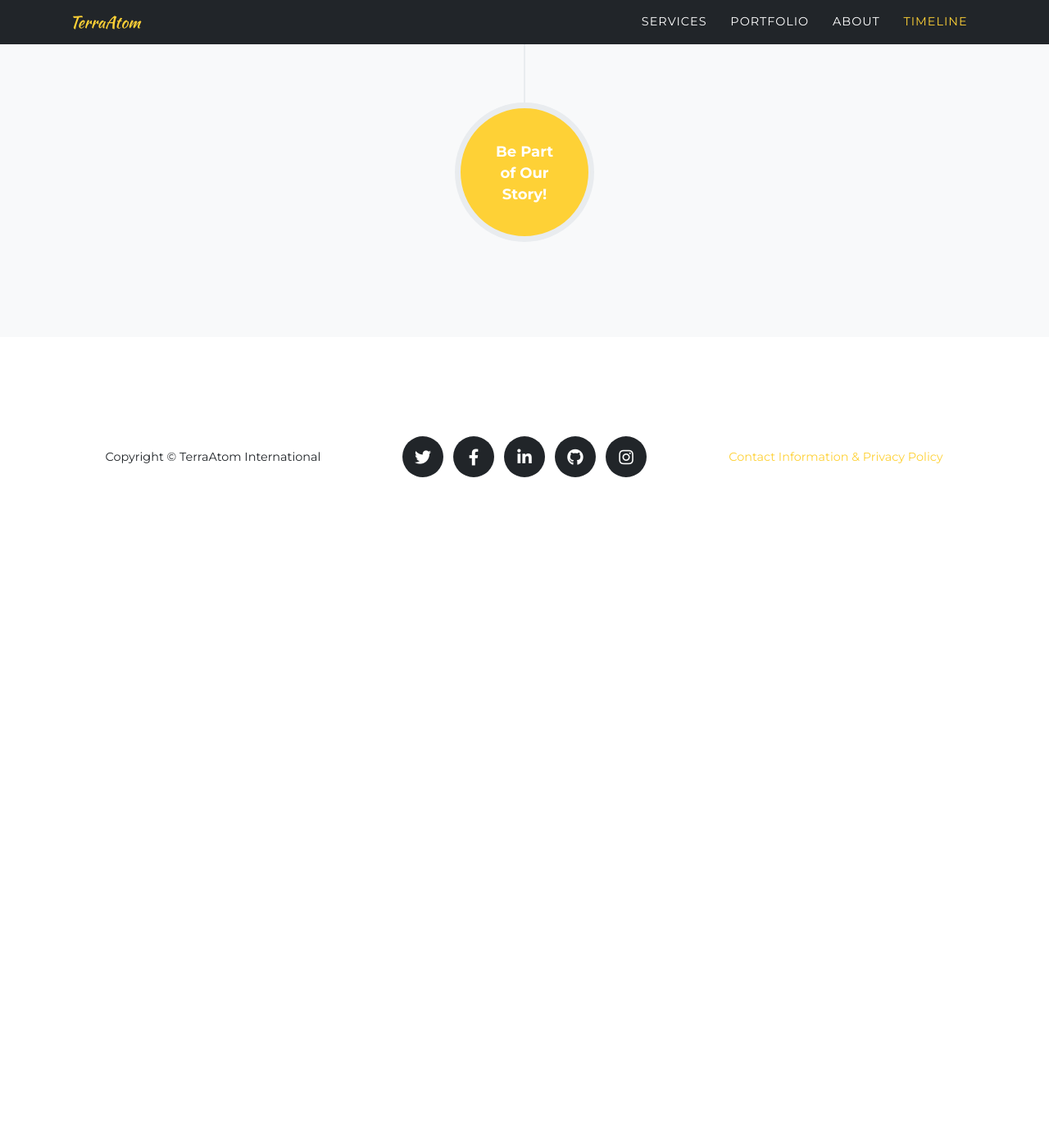
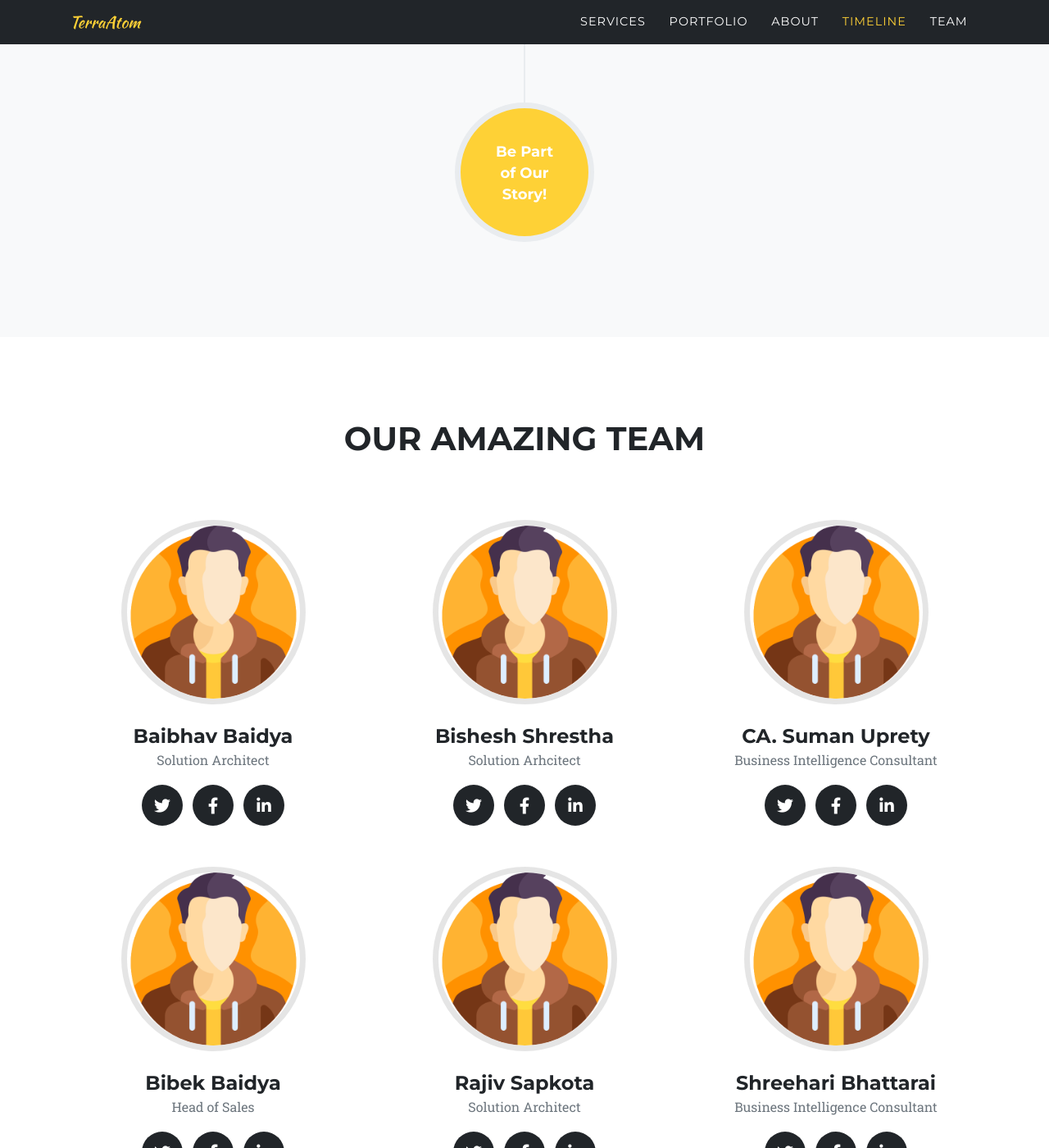
Before and after one commit to terra-atom/terra-atom.github.io, a Jekyll site: the page index.html, which Jekyll copies as it is, in a window 1280 px wide and 1400 px high, scrolled down 4758 px. Shown: the whole window at 82% size. Built offline with Jekyll 4.4.1, drawn with Linux system fonts in a browser that asks for light colours; some web fonts are replaced; before the commit the page ends 5365 px from its top, so only the background shows below that.

Commit message:
Add files via upload

```diff
--- a/Gemfile
+++ b/Gemfile
@@ -9,3 +9,4 @@ gem "github-pages","~>231"
 gem "jekyll-agency", "~> 1.0"
 
 gem "webrick", "~> 1.8"
+ gem 'wdm', '>= 0.1.0'
--- a/_config.yml
+++ b/_config.yml
@@ -1,19 +1,8 @@
-# Welcome to Jekyll!
-#
-# This config file is meant for settings that affect your whole blog, values
-# which you are expected to set up once and rarely edit after that.
-# This file is *NOT* reloaded automatically when you use 'bundle exec jekyll serve'.
-# If you change this file, please restart the server process.
 
-# Site settings
-# are used to personalize your new site. If you look in the HTML files,
-# you will see them accessed via {{ site.title }}, {{ site.email }}, and so on.
-# You can create any custom variable you would like, and they will be accessible
-# in the templates via {{ site.myvariable }}.
 
 theme: jekyll-agency
 
-url    : "" # the base hostname & protocol for your site, e.g. http://example.com
+url: ""
 baseurl: "" # the subpath of your site, e.g. /blog
 
 title      : TerraAtom
@@ -31,6 +20,12 @@ analytics:
 
 collections:
   portfolio:
+    output: true
+    permalink: /portfolio/:path/
+
+sass:
+  sass_dir: _sass
+
 
 markdown: kramdown
 
--- a/index.html
+++ b/index.html
@@ -59,7 +59,7 @@
 
           <li class="nav-item"><a class="nav-link js-scroll-trigger" href="#timeline">Timeline</a></li>
 
-          <!--<!<li class="nav-item"><a class="nav-link js-scroll-trigger" href="#team">Team</a></li>-->
+          <li class="nav-item"><a class="nav-link js-scroll-trigger" href="#team">Team</a></li>
 
 
         </ul>
@@ -712,7 +712,203 @@
 
 <!-- End About -->
 
+<!-- Team -->
 
+<section class="page-section" id="team">
+<div class="container">
+  <div class="row">
+	<div class="col-lg-12 text-center">
+	  <h2 class="section-heading text-uppercase">OUR AMAZING TEAM</h2>
+	  <h3 class="section-subheading text-muted"></h3>
+	</div>
+  </div>
+  <div class="row d-flex justify-content-center">
+
+	<div class="col-sm-4">
+	  <div class="team-member">
+		<img class="mx-auto rounded-circle" src="assets/img/team/2.png" alt="">
+		<h4>Baibhav Baidya</h4>
+		<p class="text-muted">Solution Architect</p>
+		<ul class="list-inline social-buttons">
+
+		  <li class="list-inline-item">
+			<a href="https://twitter.com">
+			  <i class="fab fa-twitter"></i>
+			</a>
+		  </li>
+
+		  <li class="list-inline-item">
+			<a href="https://facebook.com">
+			  <i class="fab fa-facebook-f"></i>
+			</a>
+		  </li>
+
+		  <li class="list-inline-item">
+			<a href="https://linkedin.com">
+			  <i class="fab fa-linkedin-in"></i>
+			</a>
+		  </li>
+
+		</ul>
+	  </div>
+	</div>
+
+	<div class="col-sm-4">
+	  <div class="team-member">
+		<img class="mx-auto rounded-circle" src="assets/img/team/2.png" alt="">
+		<h4>Bishesh Shrestha</h4>
+		<p class="text-muted">Solution Arhcitect</p>
+		<ul class="list-inline social-buttons">
+
+		  <li class="list-inline-item">
+			<a href="https://twitter.com">
+			  <i class="fab fa-twitter"></i>
+			</a>
+		  </li>
+
+		  <li class="list-inline-item">
+			<a href="https://facebook.com">
+			  <i class="fab fa-facebook-f"></i>
+			</a>
+		  </li>
+
+		  <li class="list-inline-item">
+			<a href="https://linkedin.com">
+			  <i class="fab fa-linkedin-in"></i>
+			</a>
+		  </li>
+
+		</ul>
+	  </div>
+	</div>
+
+	<div class="col-sm-4">
+	  <div class="team-member">
+		<img class="mx-auto rounded-circle" src="assets/img/team/2.png" alt="">
+		<h4>CA. Suman Uprety</h4>
+		<p class="text-muted">Business Intelligence Consultant</p>
+		<ul class="list-inline social-buttons">
+
+		  <li class="list-inline-item">
+			<a href="https://twitter.com">
+			  <i class="fab fa-twitter"></i>
+			</a>
+		  </li>
+
+		  <li class="list-inline-item">
+			<a href="https://facebook.com">
+			  <i class="fab fa-facebook-f"></i>
+			</a>
+		  </li>
+
+		  <li class="list-inline-item">
+			<a href="https://linkedin.com">
+			  <i class="fab fa-linkedin-in"></i>
+			</a>
+		  </li>
+
+		</ul>
+	  </div>
+	</div>
+
+	<div class="col-sm-4">
+	  <div class="team-member">
+		<img class="mx-auto rounded-circle" src="assets/img/team/2.png" alt="">
+		<h4>Bibek Baidya</h4>
+		<p class="text-muted">Head of Sales</p>
+		<ul class="list-inline social-buttons">
+
+		  <li class="list-inline-item">
+			<a href="https://twitter.com">
+			  <i class="fab fa-twitter"></i>
+			</a>
+		  </li>
+
+		  <li class="list-inline-item">
+			<a href="https://facebook.com">
+			  <i class="fab fa-facebook-f"></i>
+			</a>
+		  </li>
+
+		  <li class="list-inline-item">
+			<a href="https://linkedin.com">
+			  <i class="fab fa-linkedin-in"></i>
+			</a>
+		  </li>
+
+		</ul>
+	  </div>
+	</div>
+
+	<div class="col-sm-4">
+	  <div class="team-member">
+		<img class="mx-auto rounded-circle" src="assets/img/team/2.png" alt="">
+		<h4>Rajiv Sapkota</h4>
+		<p class="text-muted">Solution Architect</p>
+		<ul class="list-inline social-buttons">
+
+		  <li class="list-inline-item">
+			<a href="https://twitter.com">
+			  <i class="fab fa-twitter"></i>
+			</a>
+		  </li>
+
+		  <li class="list-inline-item">
+			<a href="https://facebook.com">
+			  <i class="fab fa-facebook-f"></i>
+			</a>
+		  </li>
+
+		  <li class="list-inline-item">
+			<a href="https://linkedin.com">
+			  <i class="fab fa-linkedin-in"></i>
+			</a>
+		  </li>
+
+		</ul>
+	  </div>
+	</div>
+
+	<div class="col-sm-4">
+	  <div class="team-member">
+		<img class="mx-auto rounded-circle" src="assets/img/team/2.png" alt="">
+		<h4>Shreehari Bhattarai</h4>
+		<p class="text-muted">Business Intelligence Consultant</p>
+		<ul class="list-inline social-buttons">
+
+		  <li class="list-inline-item">
+			<a href="https://twitter.com">
+			  <i class="fab fa-twitter"></i>
+			</a>
+		  </li>
+
+		  <li class="list-inline-item">
+			<a href="https://facebook.com">
+			  <i class="fab fa-facebook-f"></i>
+			</a>
+		  </li>
+
+		  <li class="list-inline-item">
+			<a href="https://linkedin.com">
+			  <i class="fab fa-linkedin-in"></i>
+			</a>
+		  </li>
+
+		</ul>
+	  </div>
+	</div>
+
+  </div>
+  <div class="row">
+	<div class="col-lg-8 mx-auto text-center">
+	  <div class="large text-muted">
+</div>
+	</div>
+  </div>
+</div>
+</section>
+
+<!-- End Team -->
 
 <!-- Clients -->
 
```
Also changed, not shown: Gemfile.lock.
